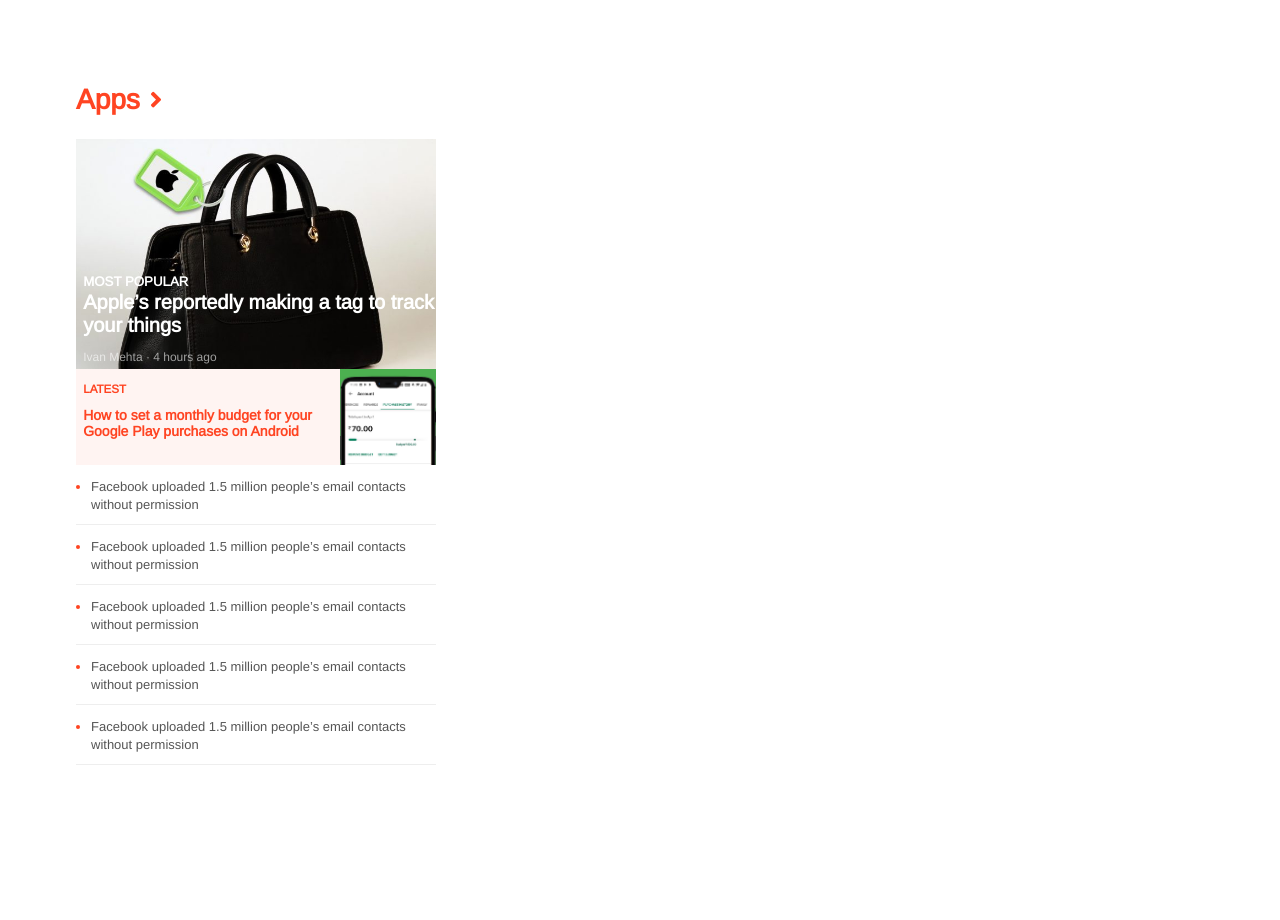
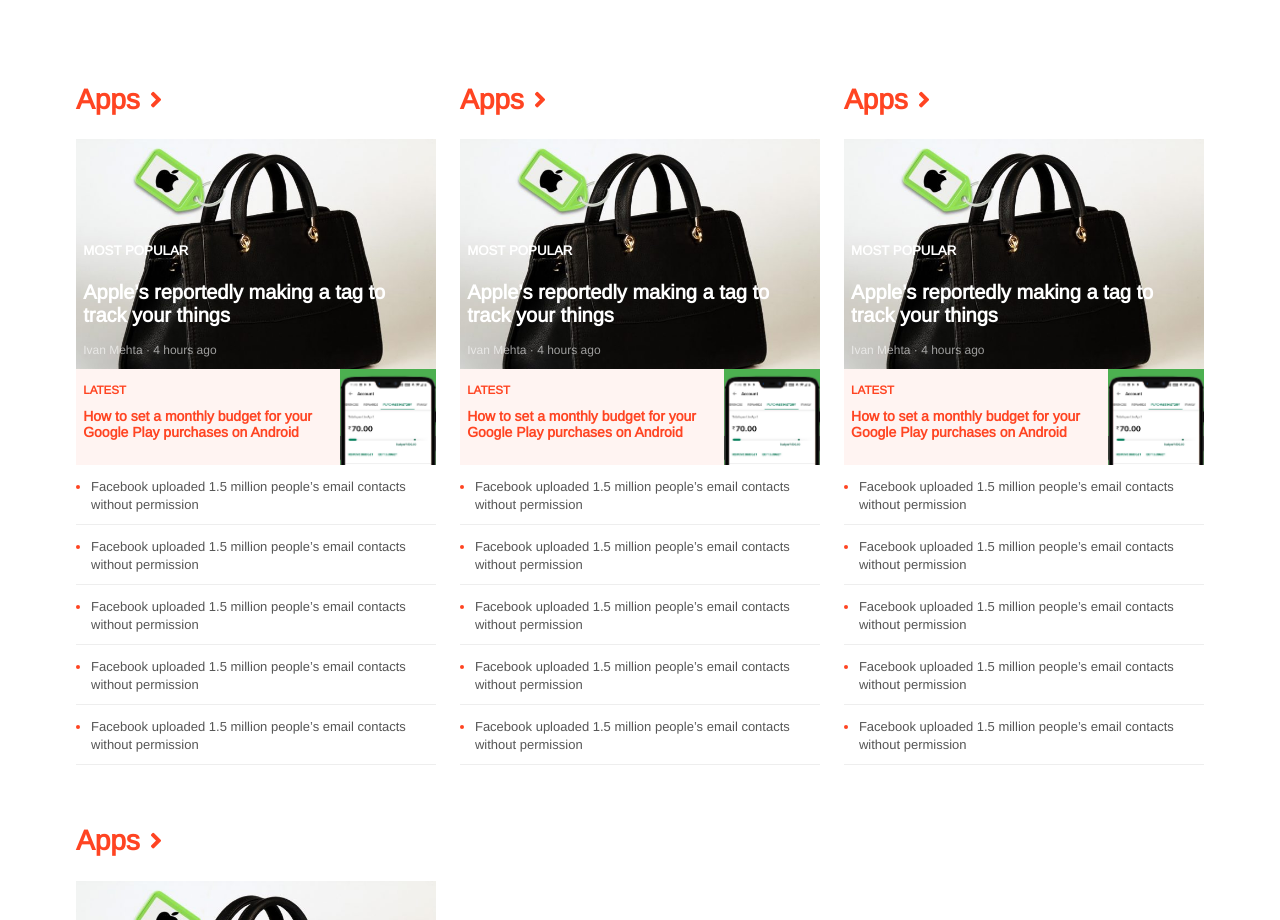
Before and after one commit to BojoZahariev/TheNextWeb-homepage, a plain HTML site: page index.html in a window 1280 px wide. Shown: the part 1880-2800 px from the top of the page. Drawn offline with nearby package versions, Linux system fonts and the light colour scheme.

Commit message:
Fixed the most popular header position

```diff
--- a/index.html
+++ b/index.html
@@ -12,6 +12,7 @@
     integrity="sha384-50oBUHEmvpQ+1lW4y57PTFmhCaXp0ML5d60M1M7uH2+nqUivzIebhndOJK28anvf" crossorigin="anonymous" />
   <title>The next web</title>
 </head>
+
 
 <body>
   <div class="logo" id="logoid">
@@ -89,8 +90,6 @@
     Looking for your dream job? Connect with the biggest brands at TNW2019 →
   </div>
 
-
-
   <section class="headlines">
 
     <article class="cover-image">
@@ -105,6 +104,7 @@
         <p class="by">by Rachel Kaser <i class="far fa-clock"></i> 4 hours ago <i class="fas fa-share-alt"></i> 25</p>
       </header>
     </article>
+
 
     <article class="small-headline" id="small-headline1">
       <header class="small-header">
@@ -273,9 +273,10 @@
           <header class="most-popular">
             <h5>MOST POPULAR</h5>
             <h2>Apple’s reportedly making a tag to track your things</h2>
-            <p class="by">Ivan Mehta · 4 hours ago </p>
+            <p>Ivan Mehta · 4 hours ago </p>
           </header>
         </div>
+
 
         <div class="row3top">
           <h5>LATEST</h5>
@@ -299,6 +300,111 @@
           <p class="latest-list-part">Facebook uploaded 1.5 million people’s email contacts without permission</p>
         </div>
       </div>
+
+      <div class="row3">
+        <h2>Apps<i class="fas fa-angle-right"></i></h2>
+        <div class="row3-img">
+          <header class="most-popular">
+            <h5>MOST POPULAR</h5>
+            <h2>Apple’s reportedly making a tag to track your things</h2>
+            <p>Ivan Mehta · 4 hours ago </p>
+          </header>
+        </div>
+
+
+        <div class="row3top">
+          <h5>LATEST</h5>
+          <h4>How to set a monthly budget for your Google Play purchases on Android</h4>
+          <span></span>
+        </div>
+
+        <div class="latest-list">
+          <p class="latest-list-part">Facebook uploaded 1.5 million people’s email contacts without permission</p>
+        </div>
+        <div class="latest-list">
+          <p class="latest-list-part">Facebook uploaded 1.5 million people’s email contacts without permission</p>
+        </div>
+        <div class="latest-list">
+          <p class="latest-list-part">Facebook uploaded 1.5 million people’s email contacts without permission</p>
+        </div>
+        <div class="latest-list">
+          <p class="latest-list-part">Facebook uploaded 1.5 million people’s email contacts without permission</p>
+        </div>
+        <div class="latest-list">
+          <p class="latest-list-part">Facebook uploaded 1.5 million people’s email contacts without permission</p>
+        </div>
+      </div>
+
+      <div class="row3">
+        <h2>Apps<i class="fas fa-angle-right"></i></h2>
+        <div class="row3-img">
+          <header class="most-popular">
+            <h5>MOST POPULAR</h5>
+            <h2>Apple’s reportedly making a tag to track your things</h2>
+            <p>Ivan Mehta · 4 hours ago </p>
+          </header>
+        </div>
+
+
+        <div class="row3top">
+          <h5>LATEST</h5>
+          <h4>How to set a monthly budget for your Google Play purchases on Android</h4>
+          <span></span>
+        </div>
+
+        <div class="latest-list">
+          <p class="latest-list-part">Facebook uploaded 1.5 million people’s email contacts without permission</p>
+        </div>
+        <div class="latest-list">
+          <p class="latest-list-part">Facebook uploaded 1.5 million people’s email contacts without permission</p>
+        </div>
+        <div class="latest-list">
+          <p class="latest-list-part">Facebook uploaded 1.5 million people’s email contacts without permission</p>
+        </div>
+        <div class="latest-list">
+          <p class="latest-list-part">Facebook uploaded 1.5 million people’s email contacts without permission</p>
+        </div>
+        <div class="latest-list">
+          <p class="latest-list-part">Facebook uploaded 1.5 million people’s email contacts without permission</p>
+        </div>
+      </div>
+
+      <div class="row3">
+        <h2>Apps<i class="fas fa-angle-right"></i></h2>
+        <div class="row3-img">
+          <header class="most-popular">
+            <h5>MOST POPULAR</h5>
+            <h2>Apple’s reportedly making a tag to track your things</h2>
+            <p>Ivan Mehta · 4 hours ago </p>
+          </header>
+        </div>
+
+
+        <div class="row3top">
+          <h5>LATEST</h5>
+          <h4>How to set a monthly budget for your Google Play purchases on Android</h4>
+          <span></span>
+        </div>
+
+        <div class="latest-list">
+          <p class="latest-list-part">Facebook uploaded 1.5 million people’s email contacts without permission</p>
+        </div>
+        <div class="latest-list">
+          <p class="latest-list-part">Facebook uploaded 1.5 million people’s email contacts without permission</p>
+        </div>
+        <div class="latest-list">
+          <p class="latest-list-part">Facebook uploaded 1.5 million people’s email contacts without permission</p>
+        </div>
+        <div class="latest-list">
+          <p class="latest-list-part">Facebook uploaded 1.5 million people’s email contacts without permission</p>
+        </div>
+        <div class="latest-list">
+          <p class="latest-list-part">Facebook uploaded 1.5 million people’s email contacts without permission</p>
+        </div>
+      </div>
+
+
+
     </section>
 
   </div>
--- a/style.css
+++ b/style.css
@@ -71,8 +71,6 @@ html {
 .dropdown:hover .dropdown-content {
 	display: block;
 }
-
-
 
 /* Logo */
 .logo {
@@ -153,7 +151,6 @@ html {
 	max-height: 1000px;
 }
 
-
 /*Main navigation bar*/
 
 /*left*/
@@ -215,7 +212,6 @@ html {
 
 .bars {
 	display: none;
-
 }
 
 .fa-bars {
@@ -281,13 +277,13 @@ html {
 	padding: 2px 6px;
 	display: grid;
 	grid-gap: 6px;
-  grid-template-areas: "art1 art1 art2"
-    "art1 art1 art3"
+	grid-template-areas: "art1 art1 art2" "art1 art1 art3";
 }
 
 /* main headline*/
 .cover-image {
 	background-image: url(images/witcher.jpg);
+	background-color: black;
 	background-position: center;
 	background-repeat: no-repeat;
 	background-size: cover;
@@ -295,7 +291,6 @@ html {
 	grid-area: art1;
 	position: relative;
 	mix-blend-mode: darken;
-
 }
 
 .cover-gradient {
@@ -347,7 +342,6 @@ html {
 	left: 2%;
 	top: 10px;
 	font-size: 14px;
-
 }
 
 .main-header h2 {
@@ -359,7 +353,6 @@ html {
 	padding-right: 5px;
 	left: 2%;
 	right: 2%;
-
 }
 
 .by {
@@ -430,7 +423,6 @@ html {
 	right: 2%;
 }
 
-
 /*main section*/
 
 .wraper {
@@ -444,10 +436,7 @@ html {
 	margin: 30px auto;
 	text-align: center;
 	width: 970px;
-
 }
-
-
 
 /*latest news*/
 
@@ -461,7 +450,6 @@ html {
 }
 
 .fa-angle-right {
-
 	color: #f42;
 	display: inline-block;
 	padding: 0px 10px;
@@ -512,11 +500,11 @@ html {
 }
 
 #news-img1 {
-  background-image: url(images/bioorganic-540x265.jpg)
+	background-image: url(images/bioorganic-540x265.jpg);
 }
 
 #news-img2 {
-  background-image: url(images/bitcoinsv-1-480x270.jpg)
+	background-image: url(images/bitcoinsv-1-480x270.jpg);
 }
 
 #news-img3 {
@@ -549,8 +537,6 @@ html {
 	margin-top: 40px;
 	margin-bottom: 4em;
 }
-
-
 
 .indexco {
 	float: left;
@@ -687,33 +673,35 @@ html {
 	background-repeat: no-repeat;
 	background-size: cover;
 	width: 100%;
-  height: 17vw;
+	height: 18vw;
 	min-height: 230px;
-
+	background-color: black;
+	position: relative;
 }
 
 .most-popular {
-  position: relative;
-  top: 50%;
-  left: 0;
-  right: 5%;
+	position: absolute;
+	bottom: 0;
+	padding-left: 2%;
+	padding-right: 5%;
 	color: #fff;
 }
 
 .most-popular h2 {
-  position: relative;
 	color: #fff;
 	font-size: 20px;
 	left: 2%;
 }
 
 .most-popular h5 {
-  position: relative;
-  top: 20px;
 	left: 2%;
 }
 
-
+.most-popular p {
+	color: #fff9;
+	left: 2%;
+	font-size: 12px;
+}
 
 .row3top {
 	position: relative;
@@ -728,7 +716,6 @@ html {
 	position: absolute;
 	padding-left: 2%;
 	bottom: 50px;
-
 }
 
 .row3top h4 {
@@ -737,7 +724,6 @@ html {
 	padding-left: 2%;
 	padding-right: 30%;
 	font-size: 14px;
-
 }
 
 .row3top span {
@@ -779,7 +765,6 @@ html {
 }
 
 /*Media*/
-
 
 @media only screen and (max-width: 1024px) {
 	#logoid {
@@ -835,7 +820,6 @@ html {
 		min-width: 33%;
 	}
 
-
 	.row3 {
 		min-width: 50%;
 	}
@@ -843,11 +827,9 @@ html {
 	.advert {
 		display: none;
 	}
-
 }
 
 @media only screen and (max-width: 768px) {
-
 	.topnav,
 	.mainnav {
 		display: none;
@@ -869,9 +851,7 @@ html {
 
 	.headlines {
 		height: 100vh;
-    grid-template-areas: "art1"
-      "art2"
-      "art3"
+		grid-template-areas: "art1" "art2" "art3";
 	}
 
 	.main-header h2 {
@@ -905,8 +885,6 @@ html {
 		line-height: 18px;
 	}
 
-
-
 	.deals-header-right {
 		float: left;
 		clear: both;
@@ -927,7 +905,6 @@ html {
 }
 
 @media only screen and (max-width: 480px) {
-
 	.timer {
 		order: 1;
 		margin-right: 35px;
```
Lines whose indentation alone changed are shown as unchanged.
